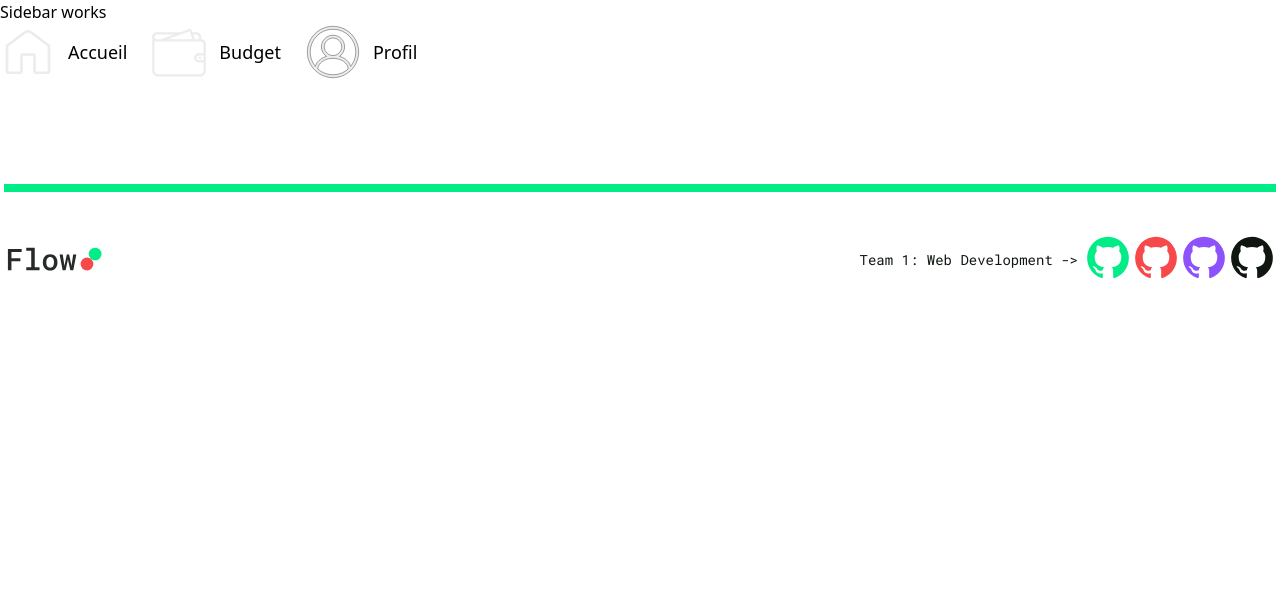
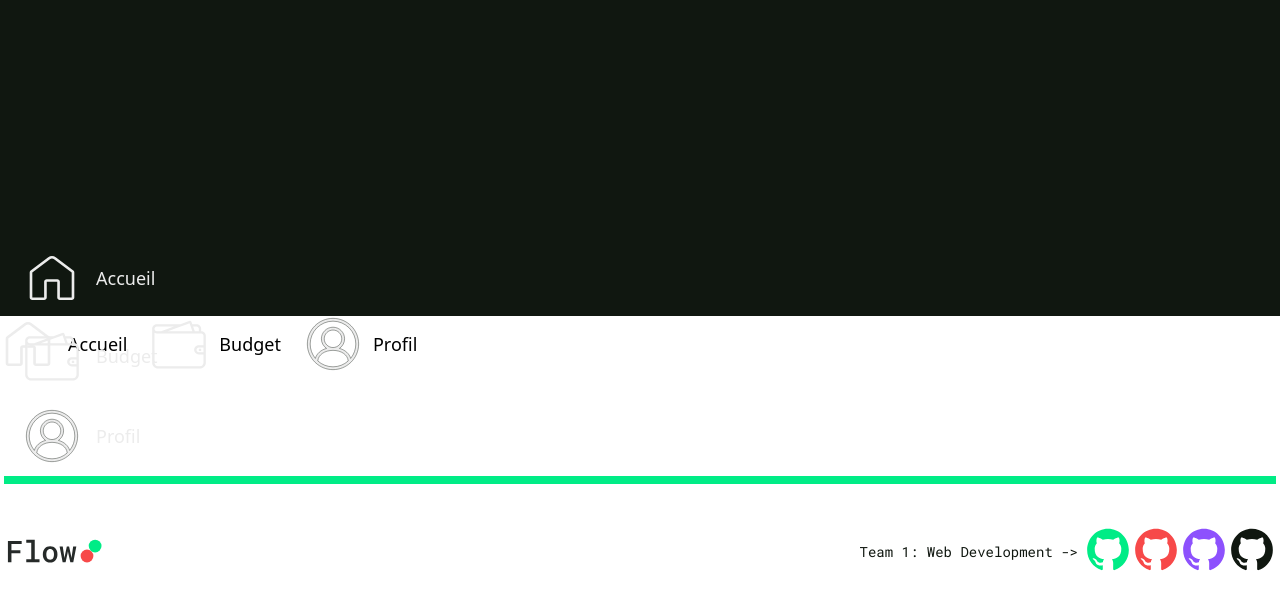
Before and after one commit to Big-pun/projet-synthese, a Vue app: page /espace-client in a window 1280 px wide. Shown: the top 610 px of the page. Built offline with nearby package versions, Linux system fonts and the light colour scheme.

Commit message:
Create Sidebar (expanded) - w/ links to main pages

```diff
--- a/src/components/general/Sidebar.vue
+++ b/src/components/general/Sidebar.vue
@@ -1,8 +1,49 @@
 <script setup>
+import { ref } from 'vue';
+import { RouterLink } from 'vue-router'
+const collapsed = ref(false);
 </script>
 
 <template>
-  <p>Sidebar works</p>
+  <div class="sidebar py-10 text-dark-gray bg-black">
+        <nav class="nav flex flex-col relative top-[25vh]">
+          <RouterLink to="/accueil" exact-active-class="active" class="nav__link relative bg-transparent pl-6 pr-18 py-3 flex font-medium text-lg text-color-dark-gray items-center gap-4">
+            <img class="w-14" src="../../assets/icons/home_logo.svg" alt="aller a la page accueil">
+            Accueil
+          </RouterLink>
+          <RouterLink to="/espace-client/budget" exact-active-class="active" class="nav__link relative bg-transparent pl-6 pr-18 py-3 flex font-medium text-lg text-color-dark-gray items-center gap-4">
+            <img class="w-14" src="../../assets/icons/budget_logo.svg" alt="aller a la page budget">
+            Budget
+          </RouterLink>
+          <RouterLink to="/espace-client/profil" exact-active-class="active" class="nav__link relative bg-transparent pl-6 pr-18 py-3 flex font-medium text-lg text-color-dark-gray items-center gap-4">
+            <img class="w-14" src="../../assets/icons/profil_logo.svg" alt="aller a la page profile">
+            Profil
+          </RouterLink>
+        </nav>
+  </div>
 </template>
 
-<style></style>
+<style>
+
+.nav__link::after {
+  content: '';
+  position: absolute;
+  top: 0;
+  left: 0;
+  width: 100%;
+  height: 100%;
+  z-index: -1;
+  transition: all 150ms ease-in;
+}
+
+.nav__link:hover::after {
+  background-color: var(--color-accent1);
+}
+
+.nav__link.active::after {
+  background-color: var(--color-gray);
+  outline: 3px solid var(--color-accent1);
+  width: 112%;
+}
+
+</style>
```
